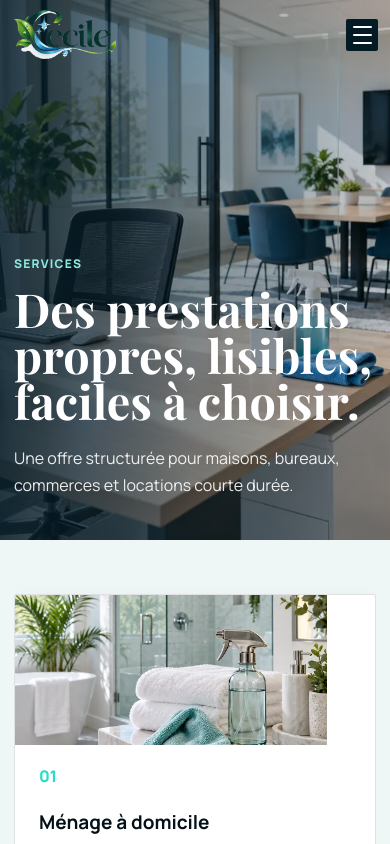
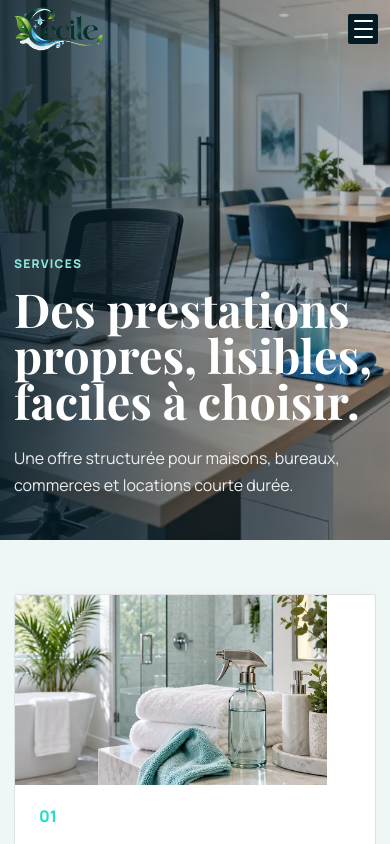
Before and after one commit to mixrafynha/C-cile-, a React (Vite) app: page /services in a window 390 px wide. Shown: the top 844 px of the page. Built offline with nearby package versions, Linux system fonts and the light colour scheme.

Commit message:
Tune mobile navbar and service images

```diff
--- a/src/styles.css
+++ b/src/styles.css
@@ -51,7 +51,7 @@ a {
   width: 100%;
   align-items: center;
   justify-content: space-between;
-  padding: 15px max(28px, calc((100vw - 1180px) / 2));
+  padding: 12px max(28px, calc((100vw - 1180px) / 2));
   border-bottom: 0;
   border-radius: 0;
   background: transparent;
@@ -95,8 +95,8 @@ a {
 }
 
 .brand-logo {
-  width: 131px;
-  height: 58px;
+  width: 112px;
+  height: 50px;
   object-fit: contain;
   object-position: left center;
 }
@@ -139,10 +139,10 @@ a {
 }
 
 .main-nav a {
-  padding: 9px 12px;
+  padding: 7px 10px;
   border-radius: var(--radius-sm);
   color: rgba(255, 255, 255, 0.94);
-  font-size: 13px;
+  font-size: 12px;
   font-weight: 800;
   letter-spacing: 0.01em;
 }
@@ -1256,7 +1256,7 @@ a {
   .site-header {
     top: 0;
     width: 100%;
-    padding: 8px 12px;
+    padding: 6px 10px;
     background: transparent;
     box-shadow: none;
   }
@@ -1271,8 +1271,8 @@ a {
   }
 
   .brand-logo {
-    width: 131px;
-    height: 53px;
+    width: 112px;
+    height: 46px;
   }
 
   .brand-mark {
@@ -1281,9 +1281,9 @@ a {
 
   .mobile-menu-button {
     display: flex;
-    flex-basis: 32px;
-    width: 32px;
-    height: 32px;
+    flex-basis: 30px;
+    width: 30px;
+    height: 30px;
   }
 
   .mobile-dropdown {
@@ -1292,7 +1292,7 @@ a {
     right: 8px;
     left: auto;
     display: none;
-    width: 126px;
+    width: 118px;
     gap: 0;
     padding: 5px;
     border: 1px solid rgba(0, 0, 0, 0.08);
@@ -1310,11 +1310,11 @@ a {
     display: flex;
     align-items: center;
     justify-content: space-between;
-    min-height: 29px;
-    padding: 6px 8px;
+    min-height: 27px;
+    padding: 5px 7px;
     border-radius: 4px;
     color: var(--ink);
-    font-size: 11px;
+    font-size: 10px;
     font-weight: 500;
     text-align: left;
   }
@@ -1474,7 +1474,7 @@ a {
 
   .service-card-image {
     width: calc(100% + 48px);
-    height: 150px;
+    height: 190px;
     margin: -24px -24px 20px;
   }
 
@@ -1654,14 +1654,14 @@ a {
   }
 
   .brand-logo {
-    width: 131px;
-    height: 53px;
+    width: 112px;
+    height: 46px;
   }
 
   .mobile-menu-button {
-    flex-basis: 32px;
-    width: 32px;
-    height: 32px;
+    flex-basis: 30px;
+    width: 30px;
+    height: 30px;
   }
 
   .hero-content {
```
